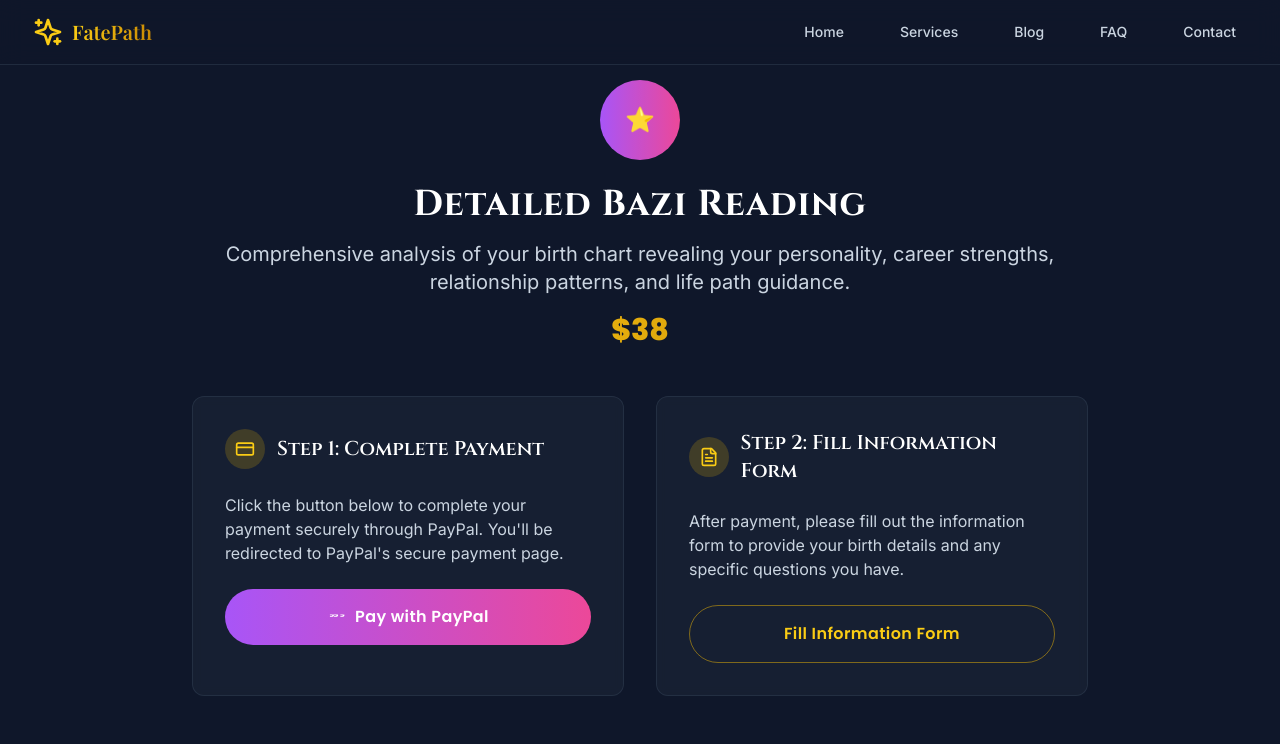
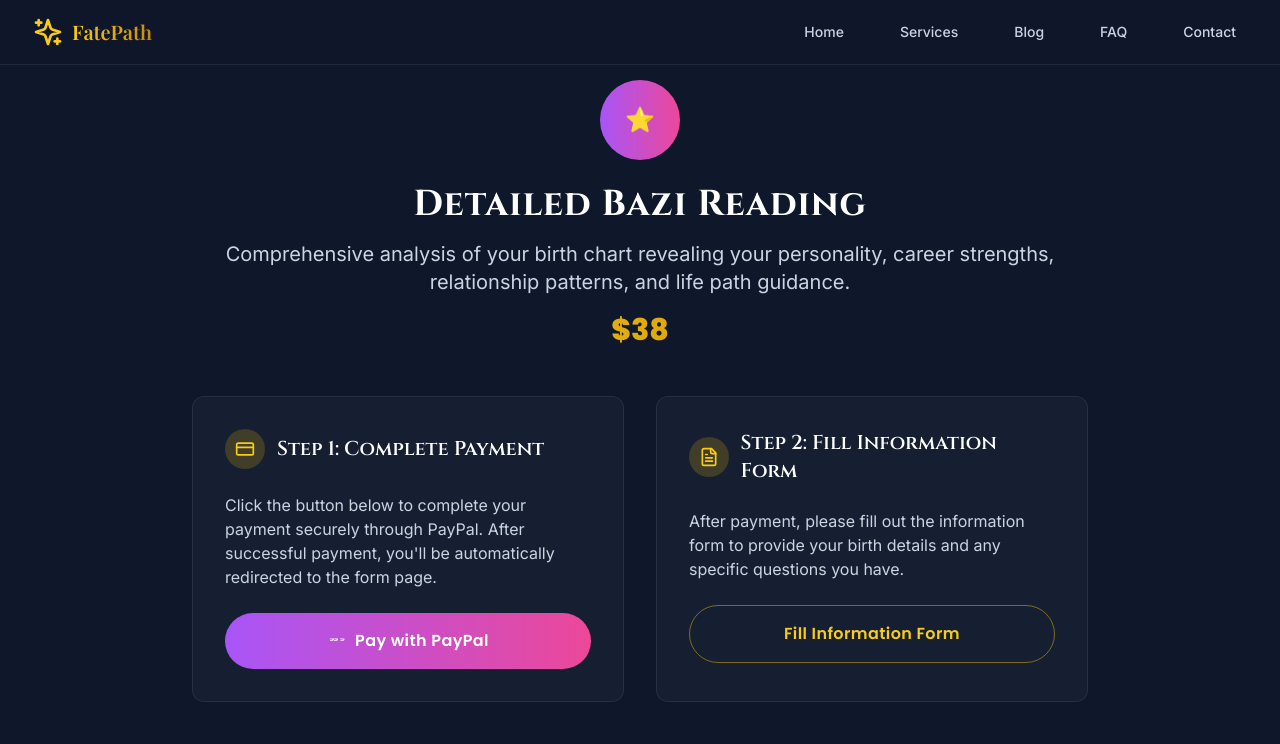
Before and after one commit to JIMMY82123/fatepath-website, a React (Vite) app: page /payment/1 in a window 1280 px wide. Shown: the top 744 px of the page. Built offline with nearby package versions, Linux system fonts and the light colour scheme.

Commit message:
Update payment instructions to clarify automatic redirect to form page after payment

```diff
--- a/src/pages/PaymentGuide.jsx
+++ b/src/pages/PaymentGuide.jsx
@@ -76,10 +76,10 @@ const PaymentGuide = () => {
               </div>
               <h3 className="text-xl font-cinzel font-semibold text-white">Step 1: Complete Payment</h3>
             </div>
-            <p className="text-mystic-300 mb-6">
-              Click the button below to complete your payment securely through PayPal.
-              You'll be redirected to PayPal's secure payment page.
-            </p>
+                         <p className="text-mystic-300 mb-6">
+               Click the button below to complete your payment securely through PayPal.
+               After successful payment, you'll be automatically redirected to the form page.
+             </p>
                          <a
                href={config.paypalLink}
                target="_blank"
--- a/src/pages/Services.jsx
+++ b/src/pages/Services.jsx
@@ -184,11 +184,11 @@ const Services = () => {
 
                              {/* CTA Buttons */}
                <div className="space-y-3">
-                 <div className="text-center mb-4">
-                   <p className="text-sm text-mystic-300 mb-2">
-                     💳 Complete payment first, then contact me for your personalized form
-                   </p>
-                 </div>
+                                   <div className="text-center mb-4">
+                    <p className="text-sm text-mystic-300 mb-2">
+                      💳 Complete payment and you'll be automatically redirected to the form page
+                    </p>
+                  </div>
                                    <motion.a
                                      href={services[activeService].id === 0 ? "https://www.paypal.com/ncp/payment/NVV4LATSZUD6N" :
                  services[activeService].id === 1 ? "https://www.paypal.com/ncp/payment/R9KYJ4LJNBMLY" :
```
